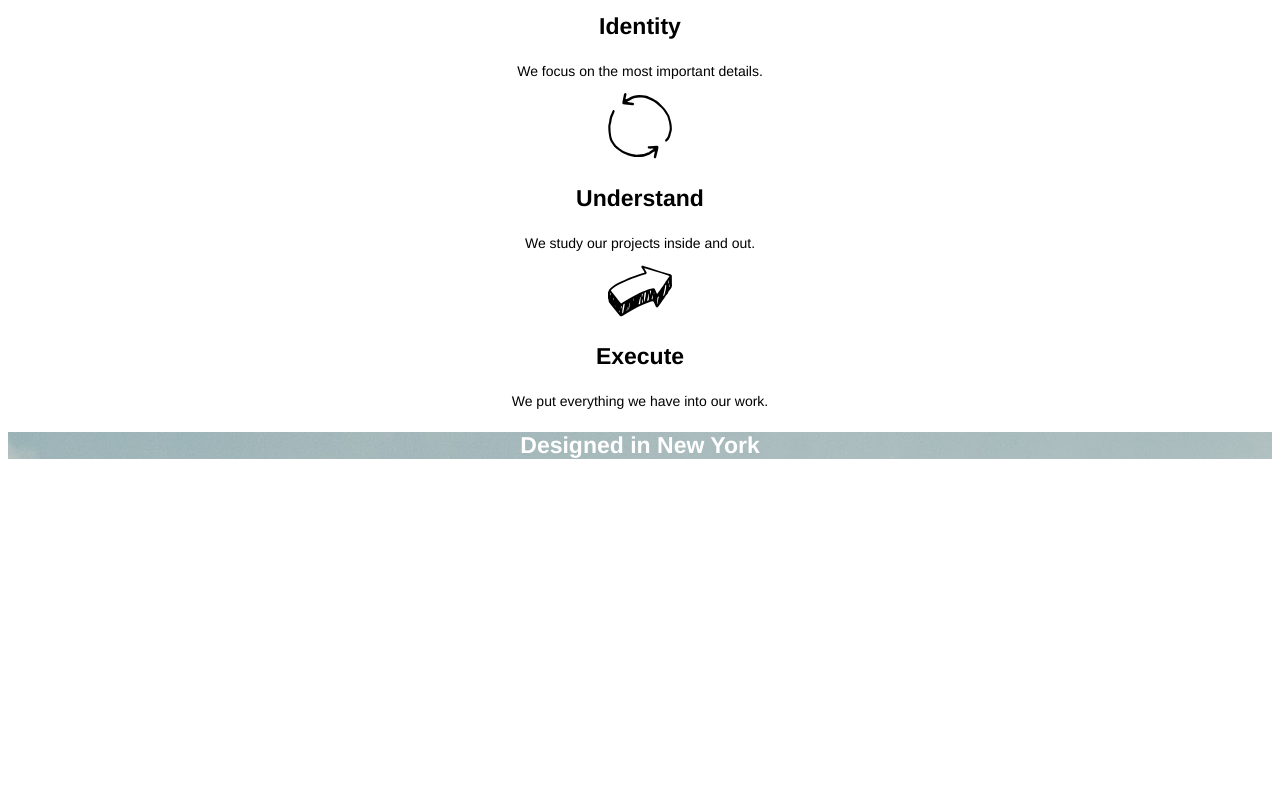
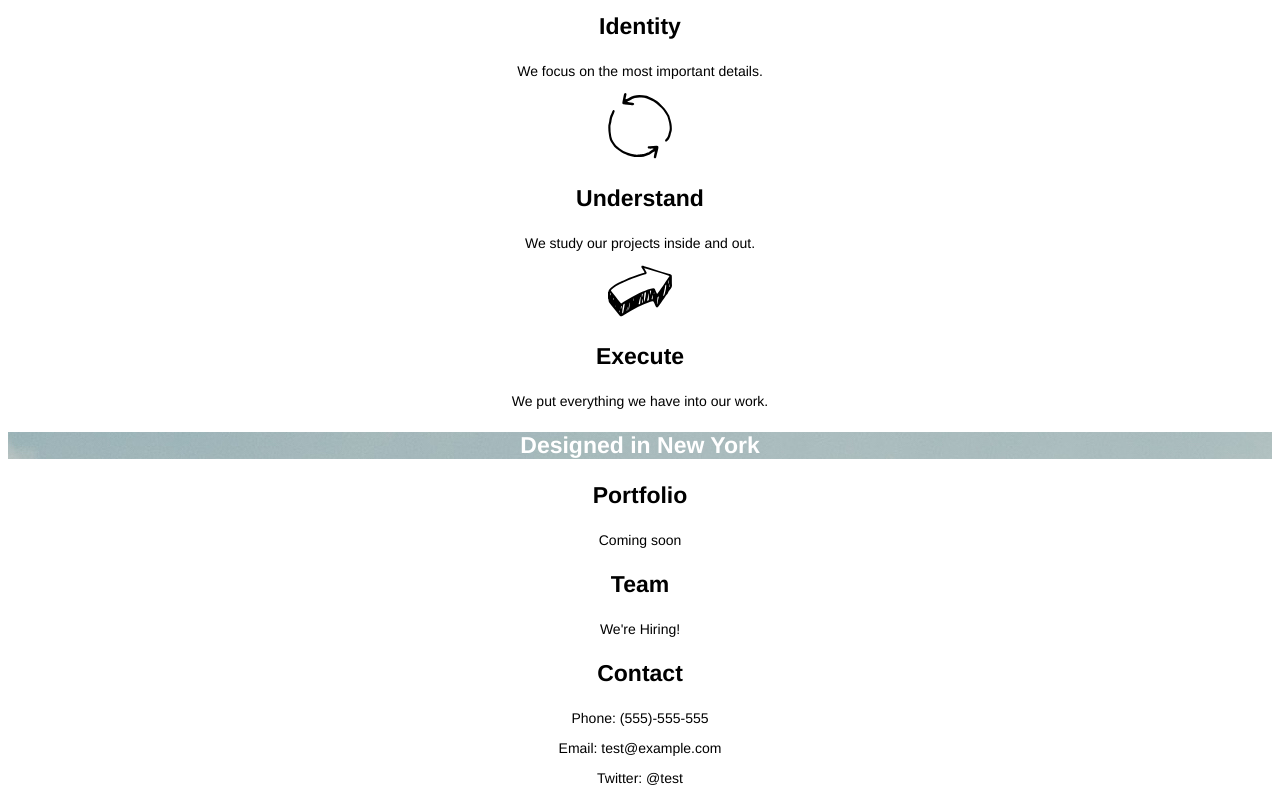
Before and after one commit to sparz13/Broadway, a plain HTML site: page index.html in a window 1280 px wide. Shown: the part 481-1281 px from the top of the page. Before the commit the page ends 963 px from the top, so only its background shows below. Drawn offline with Linux system fonts and the light colour scheme.

Commit message:
add last middle part

```diff
--- a/index.html
+++ b/index.html
@@ -26,6 +26,15 @@
       <h3>Execute</h3>
       <p>We put everything we have into our work.</p>
       <h3 id="middle">Designed in New York</h3>
+      <h3>Portfolio</h3>
+      <p>Coming soon</p>
+      <h3>Team</h3>
+      <p>We're Hiring!</p>
+      <h3>Contact</h3>
+      <p>Phone: (555)-555-555</p>
+      <p>Email: test@example.com</p>
+      <p>Twitter: @test</p>
+
     <div>
 
   </body>
```
